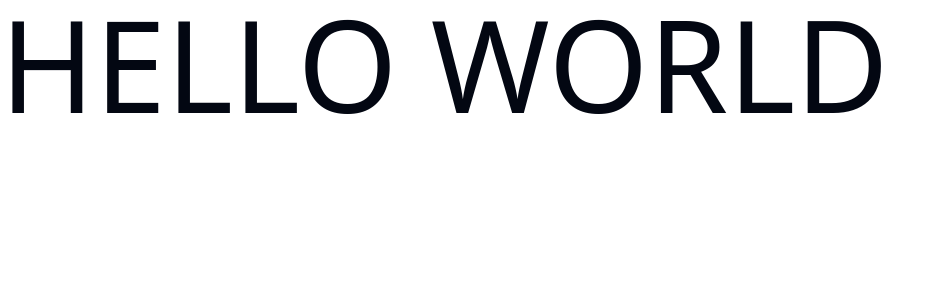
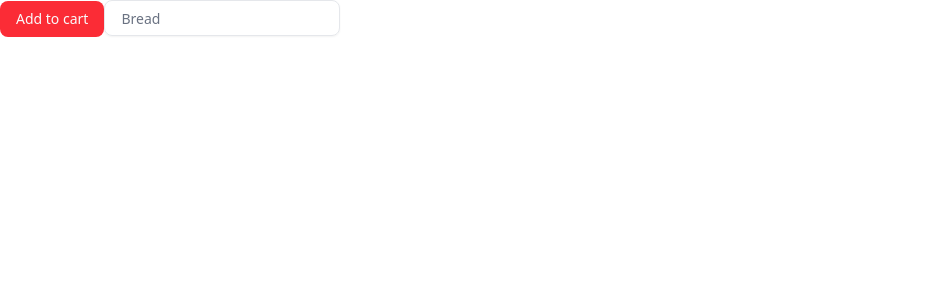
Before and after one commit to Sardar-Sadiq/React-hook-learning-website, a Next.js app: page / in a window 1280 px wide. Shown: the top 300 px of the page, without its empty margins (0-944 px from the left). Built offline with nearby package versions, Linux system fonts and the light colour scheme.

Commit message:
commited

```diff
--- a/package.json
+++ b/package.json
@@ -9,6 +9,7 @@
     "lint": "eslint"
   },
   "dependencies": {
+    "@radix-ui/react-slot": "^1.2.3",
     "class-variance-authority": "^0.7.1",
     "clsx": "^2.1.1",
     "lucide-react": "^0.544.0",
--- a/src/app/page.tsx
+++ b/src/app/page.tsx
@@ -1,10 +1,11 @@
-import Image from "next/image";
+import Hero from "../components/Hero";
+
 
 export default function Home() {
   return (
     <>
 
-      <h1 className="text-9xl uppercase"> hello world</h1>
+      <Hero/>
     </>
   );
 }
--- /dev/null
+++ b/src/components/Hero.tsx
@@ -0,0 +1,15 @@
+import React from 'react'
+import { Button } from './ui/button'
+import { Input } from './ui/input'
+
+const Hero = () => {
+  return (
+    <div>
+
+     <Button className='bg-red-500'>  Add to cart </Button>
+     <Input className='w-max p-4' placeholder='Bread'/>
+    </div>
+  )
+}
+
+export default Hero
--- /dev/null
+++ b/src/components/ui/button.tsx
@@ -0,0 +1,58 @@
+import * as React from "react"
+import { Slot } from "@radix-ui/react-slot"
+import { cva, type VariantProps } from "class-variance-authority"
+
+import { cn } from "@/lib/utils"
+
+const buttonVariants = cva(
+  "inline-flex items-center justify-center gap-2 whitespace-nowrap rounded-md text-sm font-medium transition-all disabled:pointer-events-none disabled:opacity-50 [&_svg]:pointer-events-none [&_svg:not([class*='size-'])]:size-4 shrink-0 [&_svg]:shrink-0 outline-none focus-visible:border-ring focus-visible:ring-ring/50 focus-visible:ring-[3px] aria-invalid:ring-destructive/20 dark:aria-invalid:ring-destructive/40 aria-invalid:border-destructive",
+  {
+    variants: {
+      variant: {
+        default: "bg-primary text-primary-foreground hover:bg-primary/90",
+        destructive:
+          "bg-destructive text-white hover:bg-destructive/90 focus-visible:ring-destructive/20 dark:focus-visible:ring-destructive/40 dark:bg-destructive/60",
+        outline:
+          "border bg-background shadow-xs hover:bg-accent hover:text-accent-foreground dark:bg-input/30 dark:border-input dark:hover:bg-input/50",
+        secondary:
+          "bg-secondary text-secondary-foreground hover:bg-secondary/80",
+        ghost:
+          "hover:bg-accent hover:text-accent-foreground dark:hover:bg-accent/50",
+        link: "text-primary underline-offset-4 hover:underline",
+      },
+      size: {
+        default: "h-9 px-4 py-2 has-[>svg]:px-3",
+        sm: "h-8 rounded-md gap-1.5 px-3 has-[>svg]:px-2.5",
+        lg: "h-10 rounded-md px-6 has-[>svg]:px-4",
+        icon: "size-9",
+      },
+    },
+    defaultVariants: {
+      variant: "default",
+      size: "default",
+    },
+  }
+)
+
+function Button({
+  className,
+  variant,
+  size,
+  asChild = false,
+  ...props
+}: React.ComponentProps<"button"> &
+  VariantProps<typeof buttonVariants> & {
+    asChild?: boolean
+  }) {
+  const Comp = asChild ? Slot : "button"
+
+  return (
+    <Comp
+      data-slot="button"
+      className={cn(buttonVariants({ variant, size, className }))}
+      {...props}
+    />
+  )
+}
+
+export { Button, buttonVariants }
--- /dev/null
+++ b/src/components/ui/input.tsx
@@ -0,0 +1,21 @@
+import * as React from "react"
+
+import { cn } from "@/lib/utils"
+
+function Input({ className, type, ...props }: React.ComponentProps<"input">) {
+  return (
+    <input
+      type={type}
+      data-slot="input"
+      className={cn(
+        "file:text-foreground placeholder:text-muted-foreground selection:bg-primary selection:text-primary-foreground dark:bg-input/30 border-input h-9 w-full min-w-0 rounded-md border bg-transparent px-3 py-1 text-base shadow-xs transition-[color,box-shadow] outline-none file:inline-flex file:h-7 file:border-0 file:bg-transparent file:text-sm file:font-medium disabled:pointer-events-none disabled:cursor-not-allowed disabled:opacity-50 md:text-sm",
+        "focus-visible:border-ring focus-visible:ring-ring/50 focus-visible:ring-[3px]",
+        "aria-invalid:ring-destructive/20 dark:aria-invalid:ring-destructive/40 aria-invalid:border-destructive",
+        className
+      )}
+      {...props}
+    />
+  )
+}
+
+export { Input }
```
Also changed, not shown: 1 other file (tests, documents, lock files or other folders).
